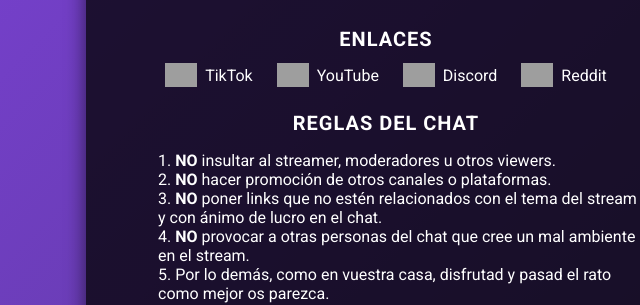
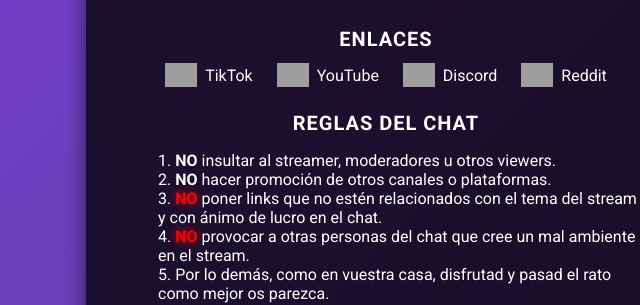
Before and after one commit to The-Raymundo27/pagina, a plain HTML site: page index.html in a window 1280 px wide. Shown: the part 1060-1365 px from the top of the page, 254-894 px from the left. Drawn offline with Linux system fonts and the light colour scheme; grey boxes are pictures that could not be loaded; a script that the page names is missing.

Commit message:
Update index.html

```diff
--- a/index.html
+++ b/index.html
@@ -163,10 +163,10 @@
       <!-- Chat Rules Section -->
       <h2>REGLAS DEL CHAT</h2>
       <ol>
-        <li><strong>NO</strong> insultar al streamer, moderadores u otros viewers.</li>
-        <li><strong>NO</strong> hacer promoción de otros canales o plataformas.</li>
-        <li><strong>NO</strong> poner links que no estén relacionados con el tema del stream y con ánimo de lucro en el chat.</li>
-        <li><strong>NO</strong> provocar a otras personas del chat que cree un mal ambiente en el stream.</li>
+        <li><strong style="font-weight: 700;">NO</strong> insultar al streamer, moderadores u otros viewers.</li>
+        <li><strong style="font-weight: 1000;">NO</strong> hacer promoción de otros canales o plataformas.</li>
+        <li><strong style="color: red; text-shadow: 0 0 8px red;">NO</strong> poner links que no estén relacionados con el tema del stream y con ánimo de lucro en el chat.</li>
+        <li><strong style="color: red; text-shadow: 0 0 8px red; font-weight: 1250;">NO</strong> provocar a otras personas del chat que cree un mal ambiente en el stream.</li>
         <li>Por lo demás, como en vuestra casa, disfrutad y pasad el rato como mejor os parezca.</li>
       </ol>
       <!-- Chat Commands Section -->
```
